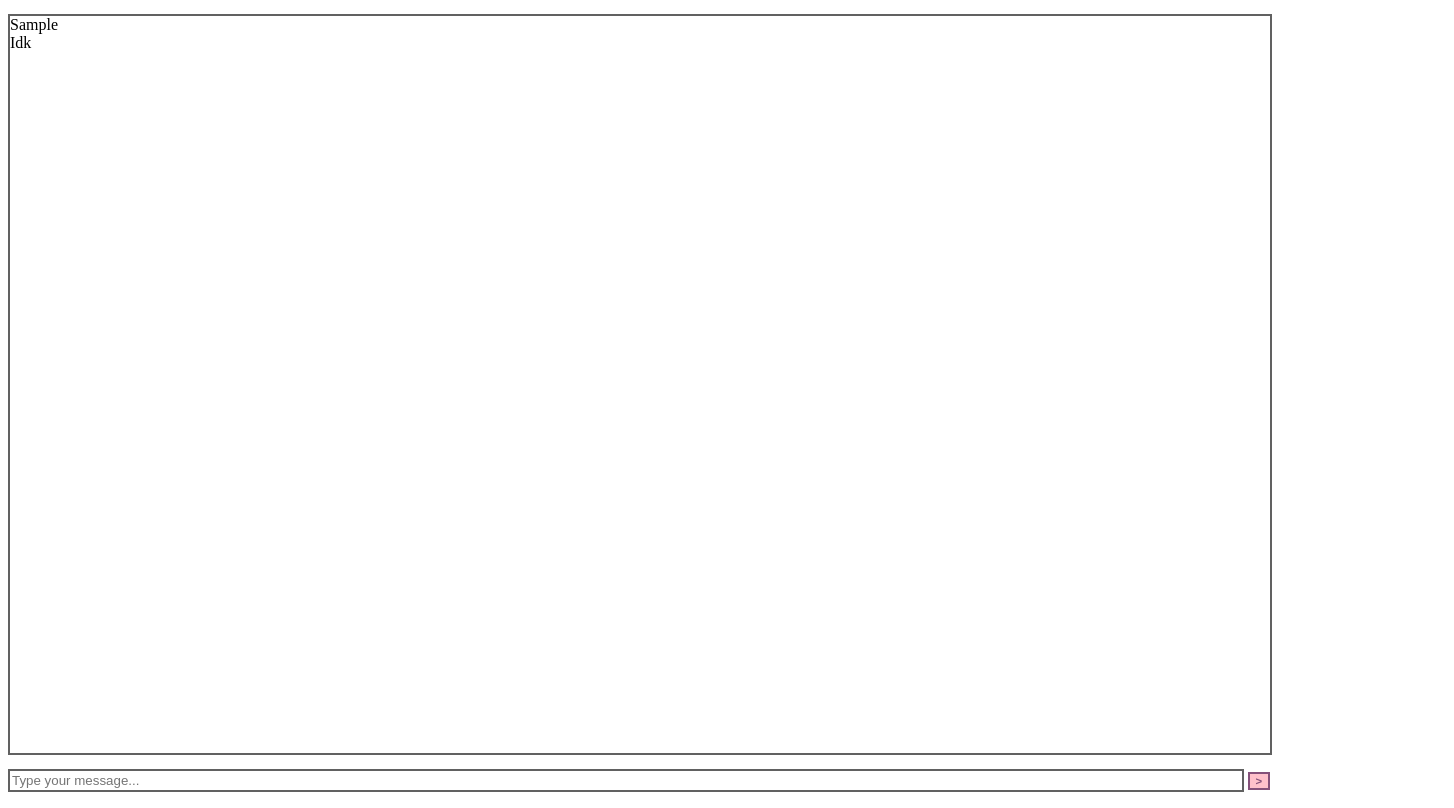
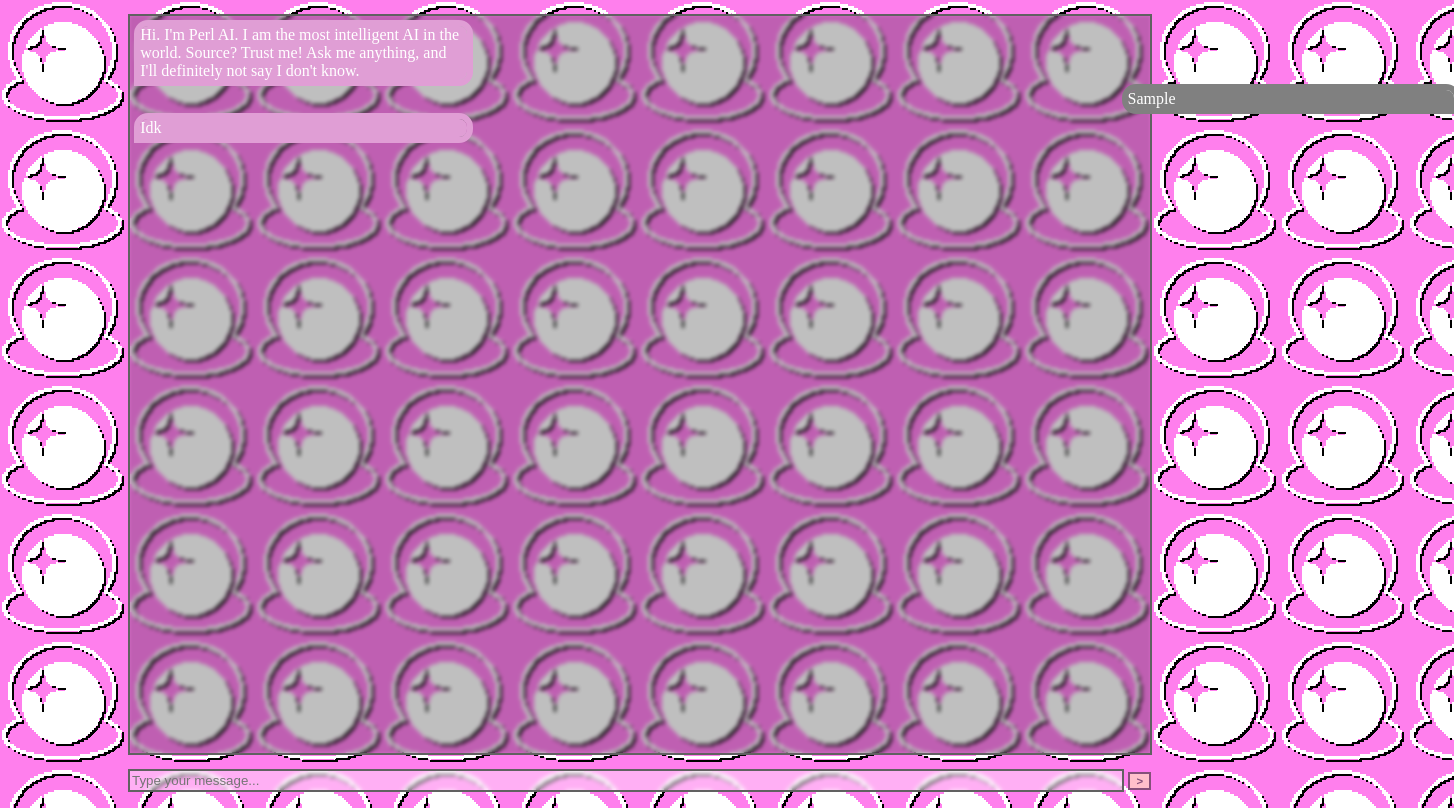
Before and after one commit to OllieOlliverio/PerlAI, a plain HTML site: page index.html in a window 1280 px wide. Both pictures are taken after typing "Sample" into the empty fields and a click on the button "Submit". Shown: the whole page, 1454 px wide, since content can reach past the window. Drawn offline with Linux system fonts and the light colour scheme.

Commit message:
Update index.html

```diff
--- a/index.html
+++ b/index.html
@@ -1,24 +1,53 @@
 <html lang="en"><head>
-    <meta charset="UTF-8">
+
     <meta name="viewport" content="width=device-width, initial-scale=1.0">
-    <title>Perl AI</title>
+    <link rel="shortcut icon" type="image/x-icon" href="perlailogo.ico">
+<title>Perl AI - The Most "Intelligent" AI</title>
 
-</head>
-<body>
-    <div class="chat-container">
+<style>.message {
+    margin: 1%;
+    margin-left: 97.8%;
+    width: 32%;
+    text-wrap: auto;
+    background-color: gray;
+    color: white;
+    outline: gray 6px solid;
+    border-radius: 8px 8px 0 8px;
+}
+
+.answer {
+    margin: 1%;
+    margin-right: 97.8%;
+    width: 32%;
+    text-wrap: auto;
+    background-color: #e09ed5;
+    color: white;
+    outline: #e09ed5 6px solid;
+    border-radius: 8px 8px 8px 0;
+}</style></head>
+<body style="
+    background-image: url(perlailogo.gif);
+">
+    <div class="chat-container" style="
+    width: 1024px;
+    margin-left: auto;
+    margin-right: auto;
+">
         <div class="chat-messages" id="chatMessages" style="
     height: 94%;
     border: 2px solid #616161;
     margin: 14px 0%;
+    backdrop-filter: blur(2px)  brightness(0.75);
 ">
             <!-- Chat messages will be appended here by JavaScript -->
-        </div>
+        <div class="answer">Hi. I'm Perl AI. I am the most intelligent AI in the world. Source? Trust me! Ask me anything, and I'll definitely not say I don't know. </div></div>
         <form class="chat-input-form" id="chatForm">
             <input type="text" id="messageInput" placeholder="Type your message..." required="" style="
-    width: 97.75%;
+    width: 97.314449%;
     border: 2px solid #616161;
     height: 23px;
     background: #ffffff61;
+    backdrop-filter: blur(2px);
 ">
             <button title="Submit" type="submit" style="
     border: 2px solid #85507a;
@@ -68,4 +97,7 @@ document.addEventListener('DOMContentLoaded', () => {
 });
 </script>
 
+
+
+
 </body></html>
```
